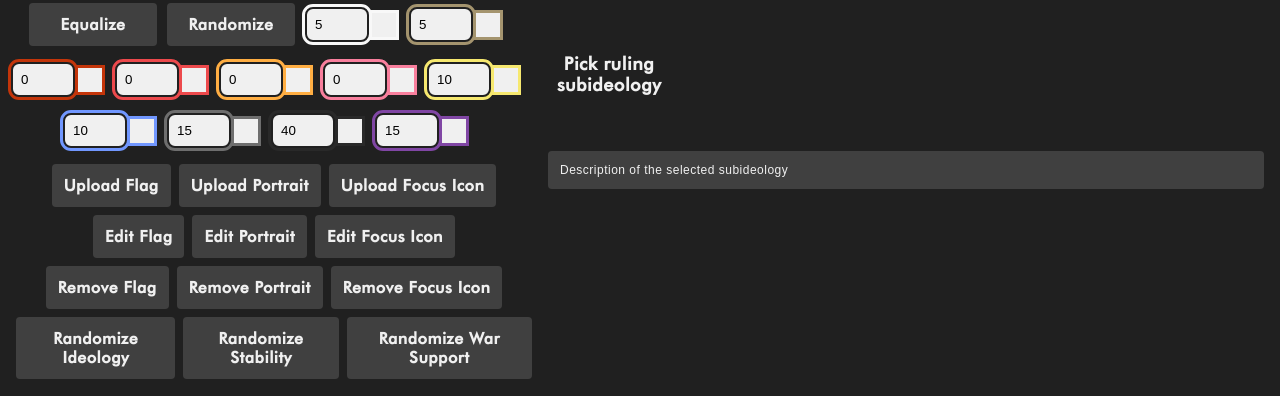
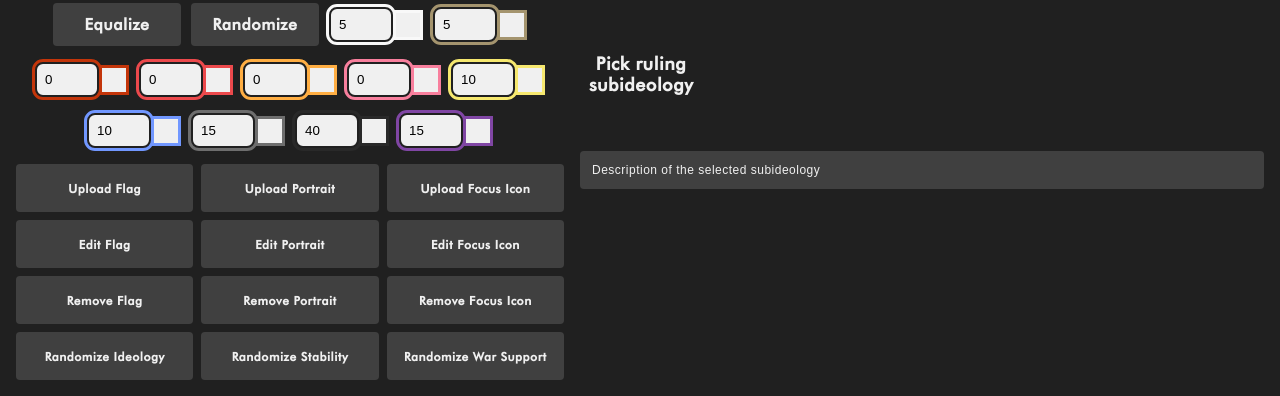
Before and after one commit to QUARK88/rfgen, a plain HTML site: page index.html in a window 1280 px wide. Shown: the part 449-845 px from the top of the page. Drawn offline with Linux system fonts and the light colour scheme.

Commit message:
Add files via upload

```diff
--- a/style.css
+++ b/style.css
@@ -20,7 +20,8 @@ body {
 left {
     display: flex;
     flex-direction: column;
-    width: 532px;
+    min-width: 564px;
+    max-width: 564px;
     gap: 8px;
     padding-bottom: 16px;
 }
@@ -311,6 +312,7 @@ info {
     flex-direction: column;
     align-items: center;
     gap: 8px;
+    padding-left: 16px;
 }
 
 info div {
@@ -325,7 +327,7 @@ info div {
 buttons {
     display: flex;
     gap: 8px;
-    padding-left: 16px;
+    width: 100%;
 }
 
 buttons button {
@@ -333,12 +335,14 @@ buttons button {
     border-radius: 4px;
     font-family: futura;
     font-weight: 600;
-    font-size: 16px;
+    font-size: 12px;
     letter-spacing: .5px;
     color: var(--white);
     background-color: var(--button);
     cursor: pointer;
     padding: 12px;
+    width: 100%;
+    height: 48px;
 }
 
 tools {
```
